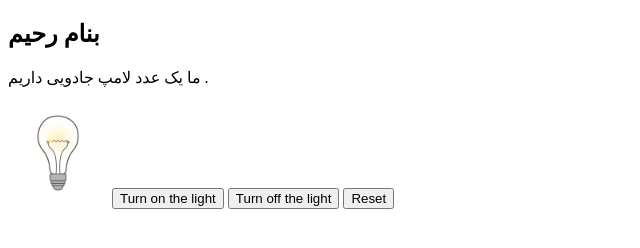
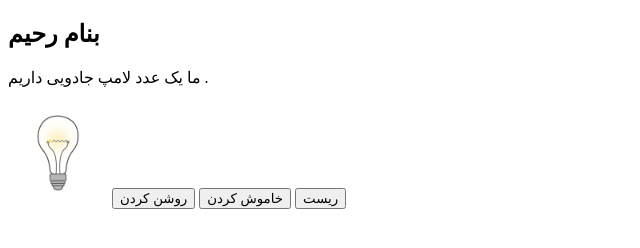
Before and after one commit to IT-Afra/M21, a plain HTML site: page Lamp'sFiles/index.html in a window 1280 px wide. Shown: the whole page, without its empty margins (0-640 px from the left). Drawn offline with Linux system fonts and the light colour scheme.

Commit message:
text Changes

```diff
--- a/Lamp'sFiles/index.html
+++ b/Lamp'sFiles/index.html
@@ -27,14 +27,14 @@
 <img id="myImage" src="Lamp.gif" style="width:100px">
 
 
-<button onclick="document.getElementById('myImage').src='ONLamp.gif'">Turn on the light</button>
+<button onclick="document.getElementById('myImage').src='ONLamp.gif'">روشن کردن</button>
 
 
 
 
-<button onclick ="document.getElementById('myImage').src='OffLamp.gif'">Turn off the light</button>
+<button onclick ="document.getElementById('myImage').src='OffLamp.gif'">خاموش کردن</button>
 
-<button onclick ="document.getElementById('myImage').src='Lamp.gif'">Reset</button>
+<button onclick ="document.getElementById('myImage').src='Lamp.gif'">ریست </button>
     </body>
 
 </html>
```
